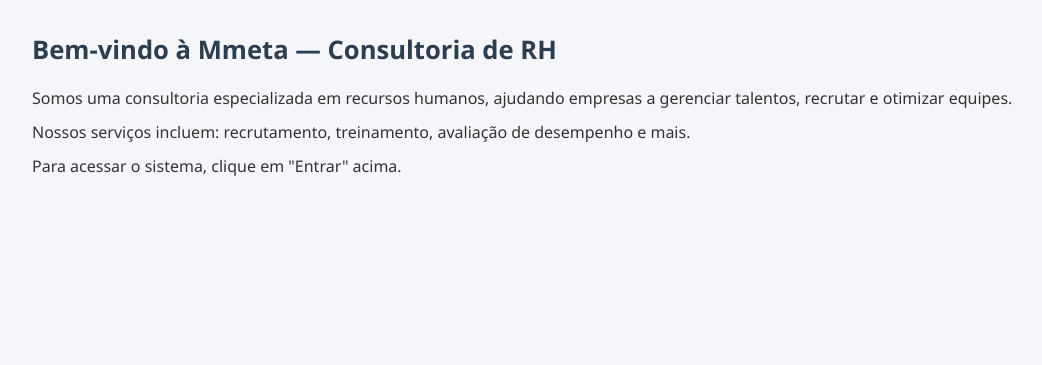
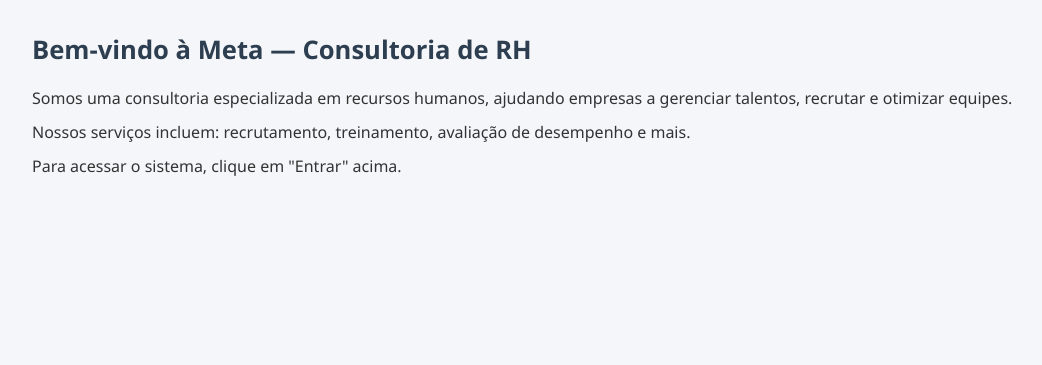
Before and after one commit to almeidassszzz/meta_consultancy_system, a Django app: page /index in a window 1280 px wide. Shown: the part 55-420 px from the top of the page, without its empty margins (0-1042 px from the left). Run offline with Django 5.2, Linux system fonts and the light colour scheme.

Commit message:
Altera referência de Mmeta para Meta

```diff
--- a/Sistema_de_Consultoria_da_Meta/Sistema/templates/index.html
+++ b/Sistema_de_Consultoria_da_Meta/Sistema/templates/index.html
@@ -7,8 +7,9 @@
 {% endblock %}
 
 {% block content %}
-  <h1>Bem-vindo à Mmeta — Consultoria de RH</h1>
+  <h1>Bem-vindo à Meta — Consultoria de RH</h1>
   <p>Somos uma consultoria especializada em recursos humanos, ajudando empresas a gerenciar talentos, recrutar e otimizar equipes.</p>
   <p>Nossos serviços incluem: recrutamento, treinamento, avaliação de desempenho e mais.</p>
   <p>Para acessar o sistema, clique em "Entrar" acima.</p>
+
 {% endblock %}
```
